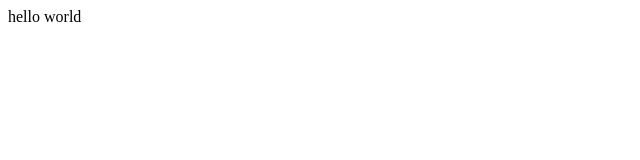
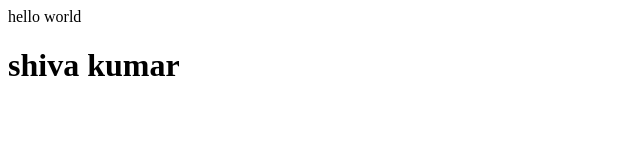
Before and after one commit to shiva-kumar-chakali/apnacollege-demo, a plain HTML site: page index.html in a window 1280 px wide. Shown: the whole page, without its empty margins (0-640 px from the left). Drawn offline with Linux system fonts and the light colour scheme.

Commit message:
added name

```diff
--- a/index.html
+++ b/index.html
@@ -1 +1,2 @@
 <p>hello world</p>
+<h1>shiva kumar</h1>
```
